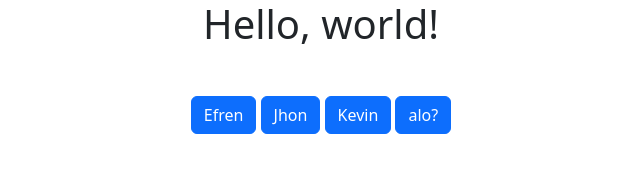
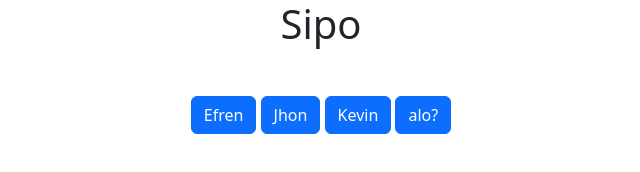
Before and after one commit to Aquavv/1.0-Js, a plain HTML site: page index.html in a window 1280 px wide. Shown: the whole page, without its empty margins (319-959 px from the left). Drawn offline with nearby package versions, Linux system fonts and the light colour scheme.

Commit message:
h1 change

```diff
--- a/index.html
+++ b/index.html
@@ -10,7 +10,7 @@
 </head>
 
 <body class="text-center">
-  <h1>Hello, world!</h1>
+  <h1>Sipo</h1>
 
 
   <!-- Button trigger modal -->
```
